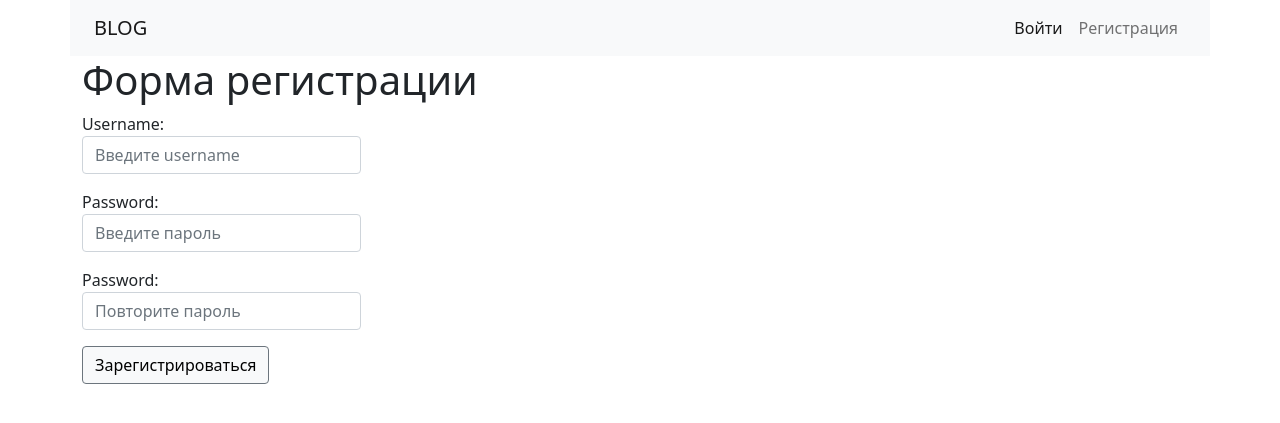
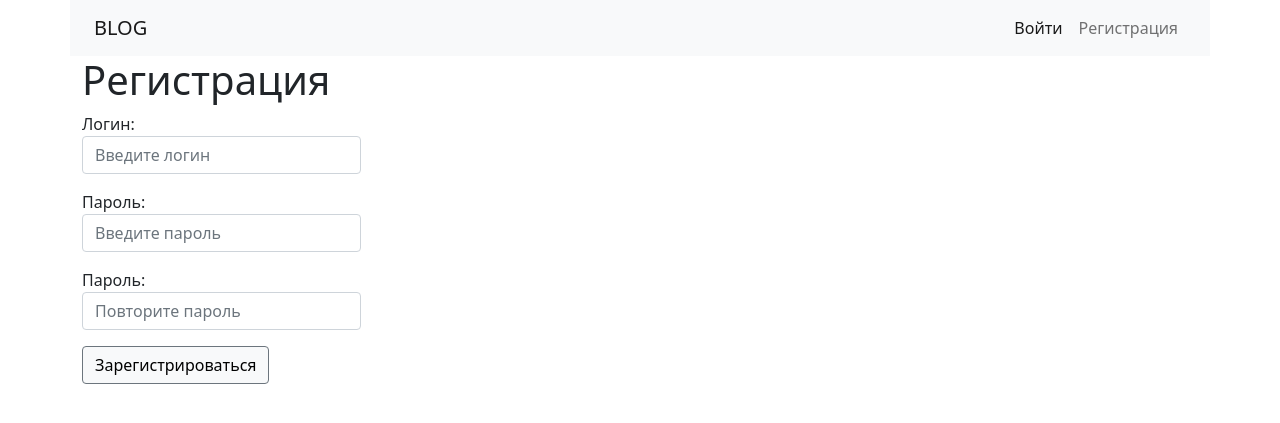
Before and after one commit to lenasharabura/Blog, a Django app: page /accounts/register/ in a window 1280 px wide. Shown: the top 423 px of the page. Run offline with Django 3.2, Linux system fonts and the light colour scheme.

Commit message:
last changes

```diff
--- a/accounts/forms.py
+++ b/accounts/forms.py
@@ -6,11 +6,11 @@ User = get_user_model()
 
 
 class UserLoginForm(forms.Form):
-    username = forms.CharField(label='username', widget=forms.TextInput(attrs={
+    username = forms.CharField(label='Логин', widget=forms.TextInput(attrs={
         'class': 'form-control',
-        'placeholder': 'Введите username'
+        'placeholder': 'Введите логин'
     }))
-    password = forms.CharField(label='password', widget=forms.PasswordInput(attrs={
+    password = forms.CharField(label='Пароль', widget=forms.PasswordInput(attrs={
         'class': 'form-control',
         'placeholder': 'Введите пароль'
     }))
@@ -31,15 +31,15 @@ class UserLoginForm(forms.Form):
 
 
 class UserRegistrationForm(forms.ModelForm):
-    username = forms.CharField(label='Username', widget=forms.TextInput(attrs={
+    username = forms.CharField(label='Логин', widget=forms.TextInput(attrs={
         'class': 'form-control',
-        'placeholder': 'Введите username'
+        'placeholder': 'Введите логин'
     }))
-    password = forms.CharField(label='Password', widget=forms.PasswordInput(attrs={
+    password = forms.CharField(label='Пароль', widget=forms.PasswordInput(attrs={
         'class': 'form-control',
         'placeholder': 'Введите пароль'
     }))
-    password2 = forms.CharField(label='Password', widget=forms.PasswordInput(attrs={
+    password2 = forms.CharField(label='Пароль', widget=forms.PasswordInput(attrs={
         'class': 'form-control',
         'placeholder': 'Повторите пароль'
     }))
--- a/accounts/templates/accounts/login.html
+++ b/accounts/templates/accounts/login.html
@@ -1,9 +1,9 @@
 {% extends 'base.html' %}
 
-{% block title %}Форма входа{% endblock %}
+{% block title %}Авторизация{% endblock %}
 
 {% block content %}
-    <h1>Форма входа</h1>
+    <h1>Авторизация:</h1>
 
     <div class="col-lg-3">
         {% include 'form.html' with button="Войти" %}
--- a/accounts/templates/accounts/register.html
+++ b/accounts/templates/accounts/register.html
@@ -1,9 +1,9 @@
 {% extends 'base.html' %}
 
-{% block title %}Форма регистрации{% endblock %}
+{% block title %}Регистрация{% endblock %}
 
 {% block content %}
-<h1>Форма регистрации</h1>
+<h1>Регистрация</h1>
 
 <div class="col-lg-3">
 {% include 'form.html' with button="Зарегистрироваться" %}
--- a/accounts/templates/accounts/register_done.html
+++ b/accounts/templates/accounts/register_done.html
@@ -1,6 +1,6 @@
 {% extends 'base.html' %}
 
-{% block title %}Форма входа{% endblock %}
+{% block title %}Авторизация успешна{% endblock %}
 
 {% block content %}
     <h1>Приветствуем Вас, {{ new_user.username }}</h1>
--- a/articles/admin.py
+++ b/articles/admin.py
@@ -4,7 +4,7 @@ from articles.models import Article
 
 
 class ArticleAdmin(admin.ModelAdmin):
-    list_display = ('name', 'article', 'date', 'author')
+    list_display = ('name', 'date', 'author')
 
     class Meta:
         model = Article
--- a/blog/urls.py
+++ b/blog/urls.py
@@ -25,7 +25,7 @@ urlpatterns = [
     path('<int:pk>/', show_article, name='detail'),
     path('update/<int:pk>/', ArticleUpdateView.as_view(), name='update'),
     path('delete/<int:pk>/', ArticleDeleteView.as_view(), name='delete'),
-    path('create/', create_article, name='create'),
+    path('save_comment/', save_comment, name='save_comment'),
     path('save_article/', save_article, name='save_article'),
     path('accounts/', include(('accounts.urls', 'accounts'))),
 ]
--- a/comments/models.py
+++ b/comments/models.py
@@ -5,7 +5,7 @@ from articles.models import Article
 
 
 class Comment(models.Model):
-    name = models.ForeignKey(Article, on_delete=models.CASCADE, related_name='name_set',
+    name = models.ForeignKey(Article, on_delete=models.CASCADE, related_name='article_names_set',
                              verbose_name='Статья', blank=True, null=True)
     comment = models.TextField(verbose_name="Комментарий")
     commentator = models.ForeignKey(User, on_delete=models.CASCADE, related_name='username_sets',
--- a/templates/base.html
+++ b/templates/base.html
@@ -25,7 +25,7 @@
             <ul class="navbar-nav ms-auto">
                 {% if  user.is_authenticated %}
                     <li class="nav-item">
-                        <a class="nav-link active" aria-current="page" href="{% url 'create' %}">Создать статью</a>
+                        <a class="nav-link active" aria-current="page" href="{% url 'save_article' %}">Создать статью</a>
                     </li>
                     <li class="nav-item">
                         <a class="nav-link active" aria-current="page" href="{% url 'accounts:logout' %}">Выйти</a>
```
Also changed, not shown: articles/templates/articles/detail.html (+10 -1 lines), articles/views.py (+18 -20 lines).
